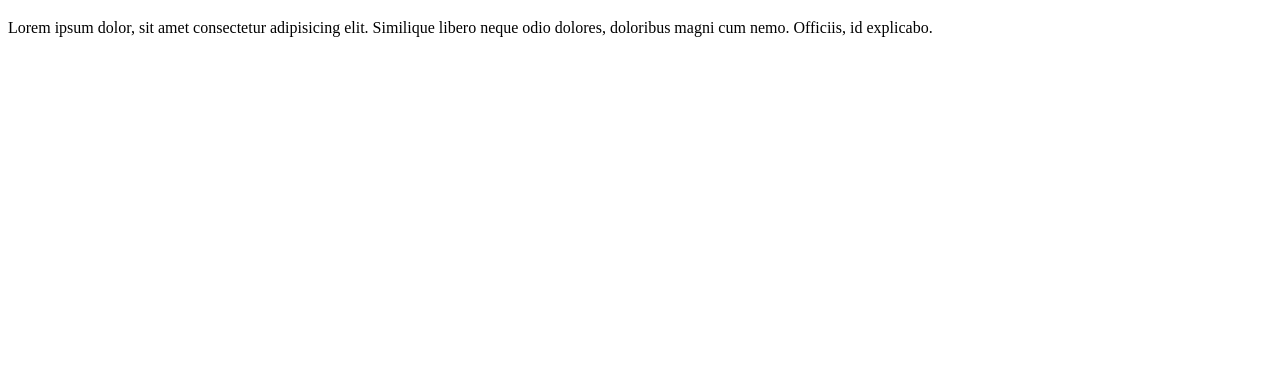
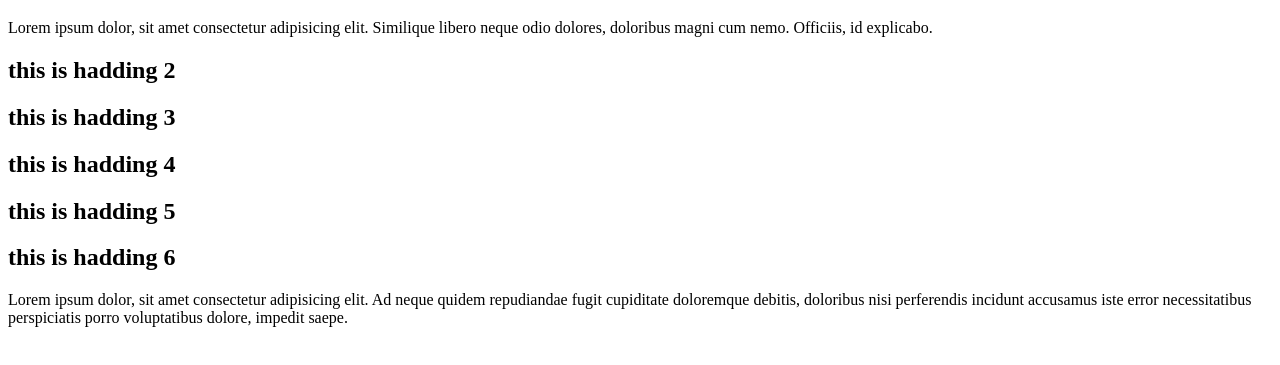
Before and after one commit to Bao-Usman-Ali/git-practice, a plain HTML site: page index.html in a window 1280 px wide. Shown: the part 61-426 px from the top of the page. Drawn offline with Linux system fonts and the light colour scheme.

Commit message:
haddings and one peragraph is added

```diff
--- a/index.html
+++ b/index.html
@@ -9,5 +9,11 @@
 <body>
     <h1>heading</h1>
     <p>Lorem ipsum dolor, sit amet consectetur adipisicing elit. Similique libero neque odio dolores, doloribus magni cum nemo. Officiis, id explicabo.</p>
+    <h2>this is hadding 2</h2>
+    <h2>this is hadding 3</h2>
+    <h2>this is hadding 4</h2>
+    <h2>this is hadding 5</h2>
+    <h2>this is hadding 6</h2>
+    <p>Lorem ipsum dolor, sit amet consectetur adipisicing elit. Ad neque quidem repudiandae fugit cupiditate doloremque debitis, doloribus nisi perferendis incidunt accusamus iste error necessitatibus perspiciatis porro voluptatibus dolore, impedit saepe.</p>
 </body>
 </html>
```
